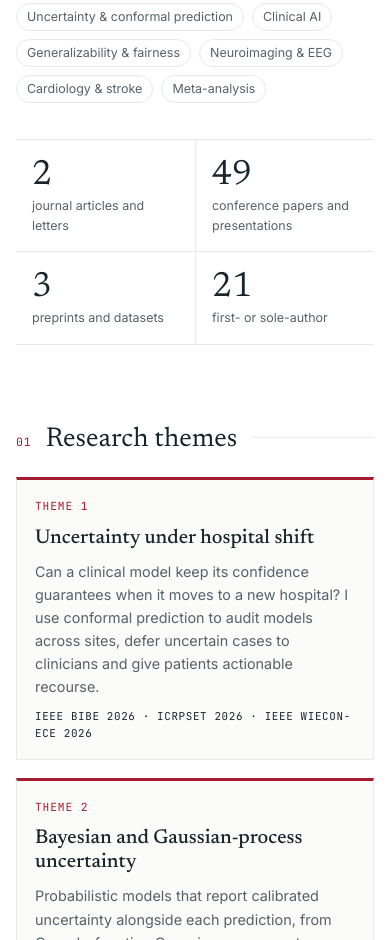
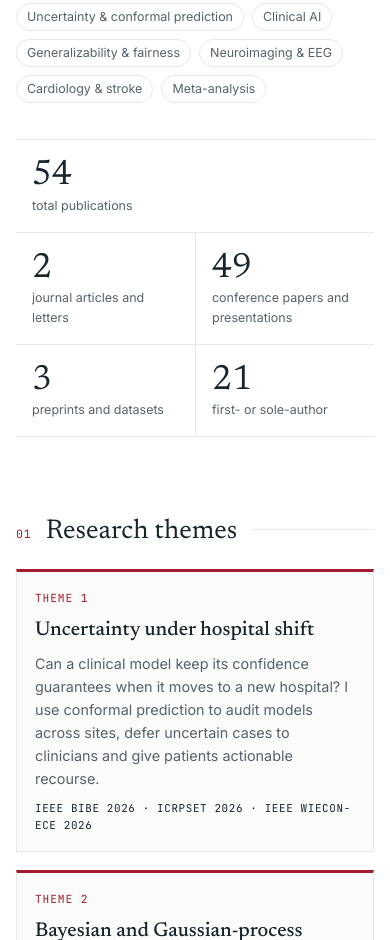
Before and after one commit to SohamBirenKatlariwala/SohamBirenKatlariwala.github.io, a plain HTML site: page index.html in a window 390 px wide. Shown: the part 1515-2455 px from the top of the page. Drawn offline with Linux system fonts and the light colour scheme.

Commit message:
Add total publications stat
Co-Authored-By: Claude Opus 5.5 <noreply@anthropic.com>

```diff
--- a/index.html
+++ b/index.html
@@ -111,7 +111,7 @@ a:hover { text-decoration-color: var(--accent); }
 .photo { display: block; width: 100%; aspect-ratio: 1; object-fit: cover; object-position: center 35%; border-radius: 8px; border: 1px solid var(--rule); box-shadow: 0 10px 30px -18px rgba(0, 0, 0, 0.45); margin-top: 34px; }
 .interests { display: flex; flex-wrap: wrap; gap: 8px; padding: 0; margin: 22px 0 0; }
 .interests li { list-style: none; font-size: 0.78rem; padding: 3px 10px; border: 1px solid var(--rule); border-radius: 999px; color: var(--muted); }
-.stats { display: grid; grid-template-columns: repeat(4, minmax(0, 1fr)); border-top: 1px solid var(--rule); border-bottom: 1px solid var(--rule); margin: 0 0 24px; }
+.stats { display: grid; grid-template-columns: repeat(5, minmax(0, 1fr)); border-top: 1px solid var(--rule); border-bottom: 1px solid var(--rule); margin: 0 0 24px; }
 .stat { padding: 18px 16px 16px; display: grid; gap: 2px; }
 .stat + .stat { border-left: 1px solid var(--rule); }
 .stat b { font-family: var(--font-display); font-weight: 400; font-size: 2.2rem; line-height: 1; font-variant-numeric: tabular-nums; }
@@ -214,8 +214,9 @@ footer a { color: var(--muted); }
   .hero { grid-template-columns: 1fr; gap: 28px; padding: 48px 0 36px; }
   .photo { width: 200px; order: -1; margin-top: 0; }
   .stats { grid-template-columns: repeat(2, minmax(0, 1fr)); }
-  .stat:nth-child(3) { border-left: 0; }
-  .stat:nth-child(n+3) { border-top: 1px solid var(--rule); }
+  .stat.total { grid-column: 1 / -1; }
+  .stat:nth-child(2), .stat:nth-child(4) { border-left: 0; }
+  .stat:nth-child(n+2) { border-top: 1px solid var(--rule); }
   .themes, .picks { grid-template-columns: 1fr; }
   .edu { grid-template-columns: 1fr; }
   .edu div + div { border-left: 0; padding-left: 0; border-top: 1px solid var(--rule); }
@@ -277,6 +278,7 @@ footer a { color: var(--muted); }
     <img class="photo" src="images/profile.jpg" alt="Soham Biren Katlariwala">
   </div>
   <div class="stats" aria-label="Research output">
+        <div class="stat total"><b>54</b><span>total publications</span></div>
         <div class="stat"><b>2</b><span>journal articles and letters</span></div>
         <div class="stat"><b>49</b><span>conference papers and presentations</span></div>
         <div class="stat"><b>3</b><span>preprints and datasets</span></div>
```
